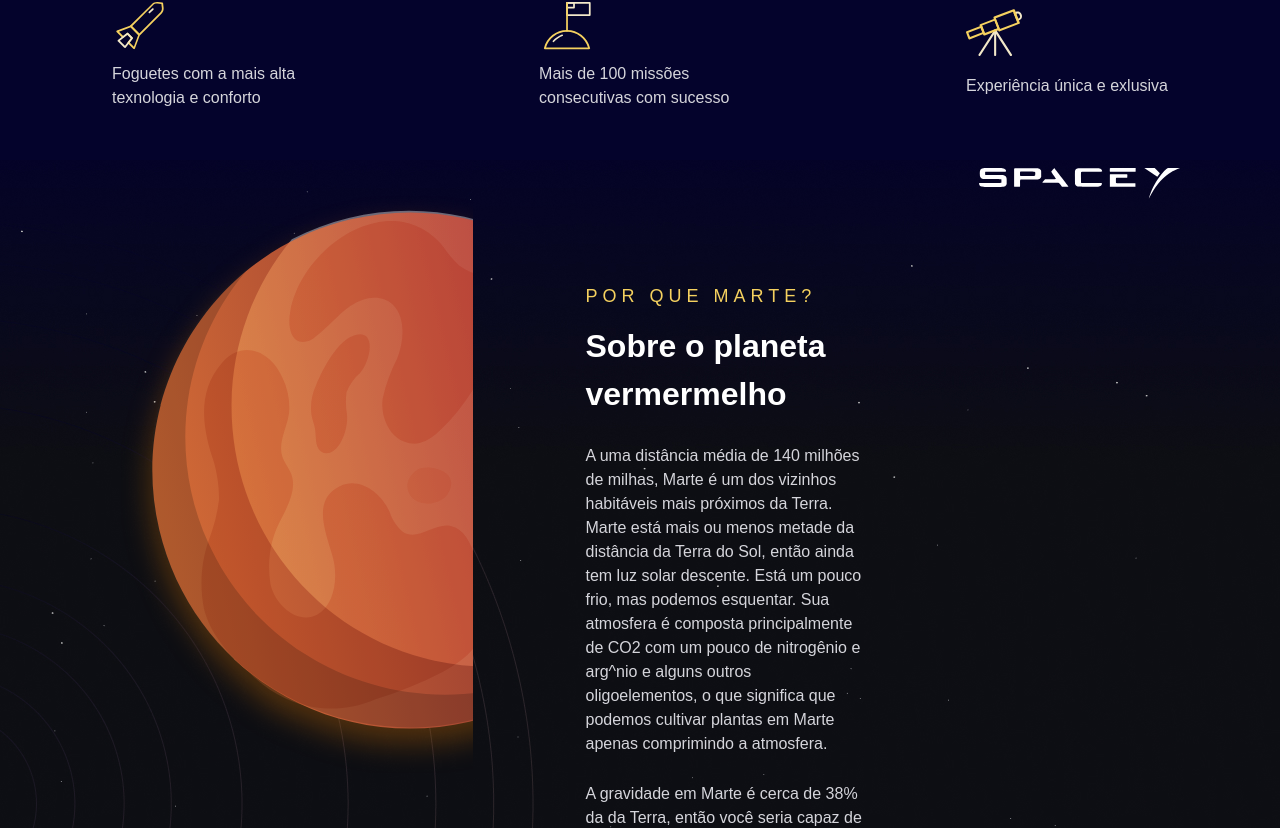
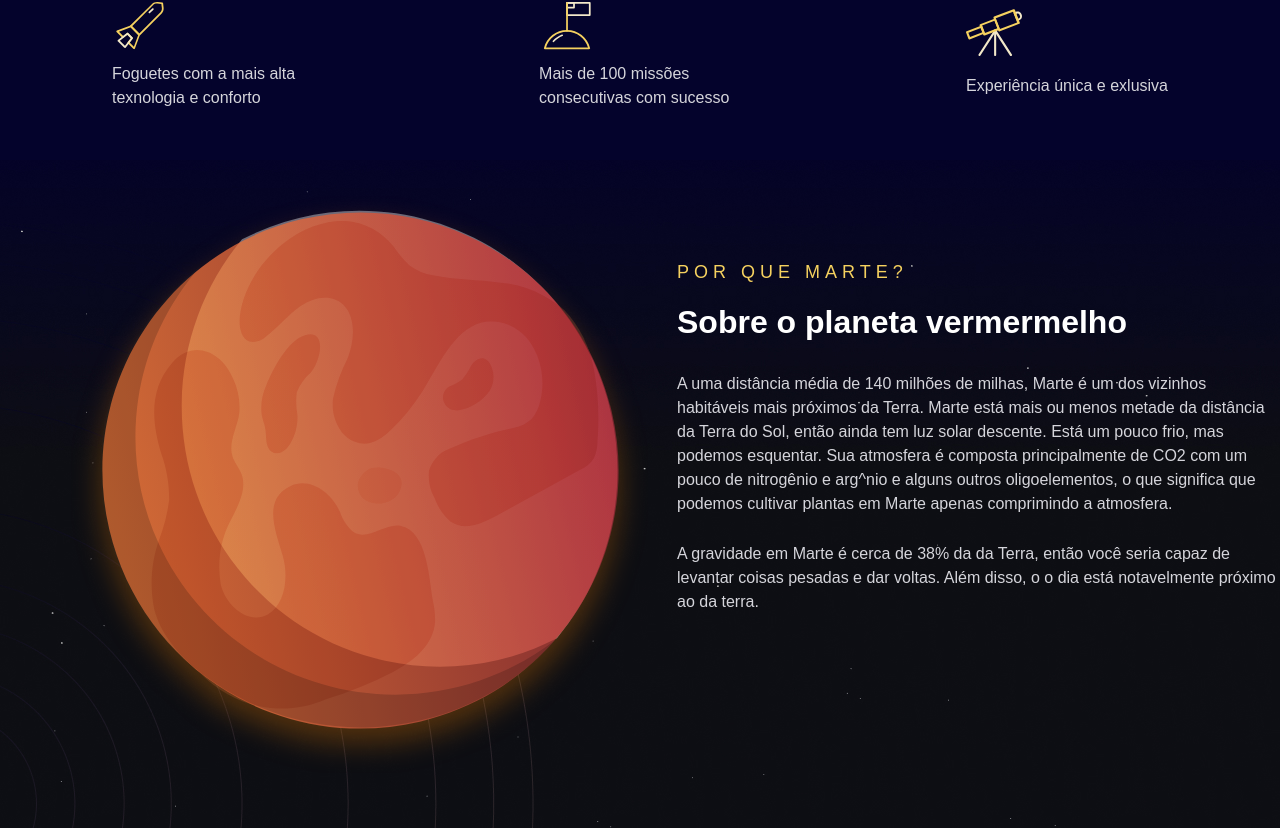
Before and after one commit to EduardoLPP/landing-page-trip-to-mars, a React (Create React App) app: page / in a window 1280 px wide. Shown: the part 612-1440 px from the top of the page. Built offline with nearby package versions, Linux system fonts and the light colour scheme.

Commit message:
inicio galeria

```diff
--- a/src/App.tsx
+++ b/src/App.tsx
@@ -1,15 +1,16 @@
 import { GlobalStyles } from './styles/globalstyles';
 import { Container, Header, Logo, HeaderMain, FirstTitle, Subtitle, SecondTitle, AstronautIllustration, IconsContainer, SectionAbout, ImageMars, AboutMain,
-SecondSubTitle, TextAbout, Gallery} from './styles/styles';
+SecondSubTitle, TextAbout, Gallery, ContainerAbout} from './styles/styles';
 import { Button } from './components/Button';
 import { Icon } from './components/Icon';
+import { pixelToRem } from './utils/pixelToRemFunction';
 
 function App() {
   return (
     <>
       <GlobalStyles />
 
-      <Container>
+      <Container flex='column' margin={ pixelToRem(24, 112, 50) }>
         <Header>
           <Logo />
         </Header>
@@ -37,11 +38,13 @@ function App() {
 
       </Container>
 
-      <SectionAbout>
+      <SectionAbout flex="column">
+        <Container flex="row" >
+
+          <ContainerAbout flex="row">
             <ImageMars/>
 
-        <Container>
-          <AboutMain>
+              <AboutMain margin='0 auto'>
                 <FirstTitle>Por que Marte?</FirstTitle>
 
                 <SecondSubTitle>Sobre o planeta vermermelho</SecondSubTitle>
@@ -60,13 +63,14 @@ function App() {
                   o dia está notavelmente próximo ao da terra.
                 </TextAbout>
               </AboutMain>
+
+            </ContainerAbout>
           </Container>
 
-          <Gallery flex={"row"}>
+            <Gallery flex="column">
                 <Logo />
             </Gallery>
         </SectionAbout>
-
 
     </>
   );
--- a/src/styles/styles.ts
+++ b/src/styles/styles.ts
@@ -1,12 +1,17 @@
 import styled from "styled-components";
 import { pixelToRem } from "../utils/pixelToRemFunction";
 
-interface GalleryFlexProps { flex: "row" | "column" }
+interface GalleryFlexProps {
+    flex?: "row" | "column";
+    width?: string;
+    margin?: string;
+}
 
-export const Container = styled.div`
+export const Container = styled.div<GalleryFlexProps>`
     display: flex;
-    flex-direction: column;
-    padding: ${pixelToRem(24, 112, 50, 112)};
+    flex-direction: ${(props) => props.flex};
+    width: ${(props) => props.width};
+    margin: ${(props) => props.margin};
 `;
 
 export const Header = styled.div`
@@ -68,13 +73,11 @@ export const IconsContainer = styled.div`
     align-items: center;
 `;
 
-export const SectionAbout = styled.div`
+export const SectionAbout = styled.div<GalleryFlexProps>`
     display: flex;
     justify-content: center;
     background: url("/images/stars.jpg"), no-repeat;
-    flex-direction: row;
-    padding-right: ${pixelToRem(100)};
-    padding-left: ${pixelToRem(100)};
+    flex-direction: ${(props) => props.flex};
 `;
 
 export const ImageMars = styled.image`
@@ -82,11 +85,13 @@ export const ImageMars = styled.image`
     height: ${pixelToRem(800)};
     background-image: url("/images/mars.svg");
     background-repeat: no-repeat;
+    margin-left: ${pixelToRem(50)};
 `;
 
-export const AboutMain = styled.div`
+export const AboutMain = styled.div<GalleryFlexProps>`
     max-width: ${pixelToRem(603)};
     padding-top: ${pixelToRem(100)};
+    margin: ${(props) => props.margin};
 `;
 
 export const SecondSubTitle = styled.p`
@@ -105,3 +110,9 @@ export const Gallery = styled.div<GalleryFlexProps>`
     display: flex;
     flex-direction: ${(props) => props.flex};
 `;
+
+export const ContainerAbout = styled.div<GalleryFlexProps>`
+    display: flex;
+    flex-direction: ${(props) => props.flex};
+    justify-content: center;
+`;
```
Lines whose indentation alone changed are shown as unchanged.
